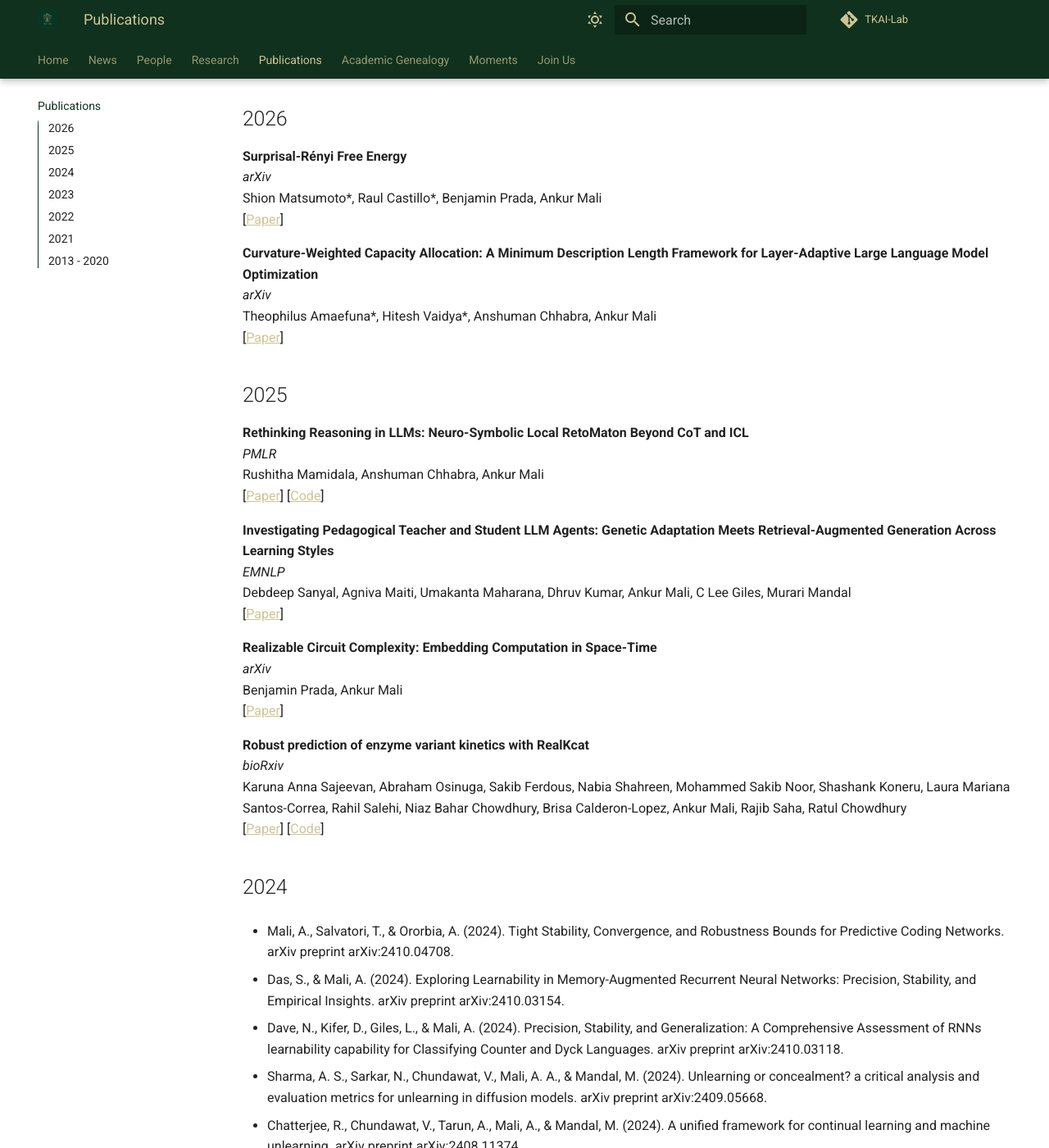
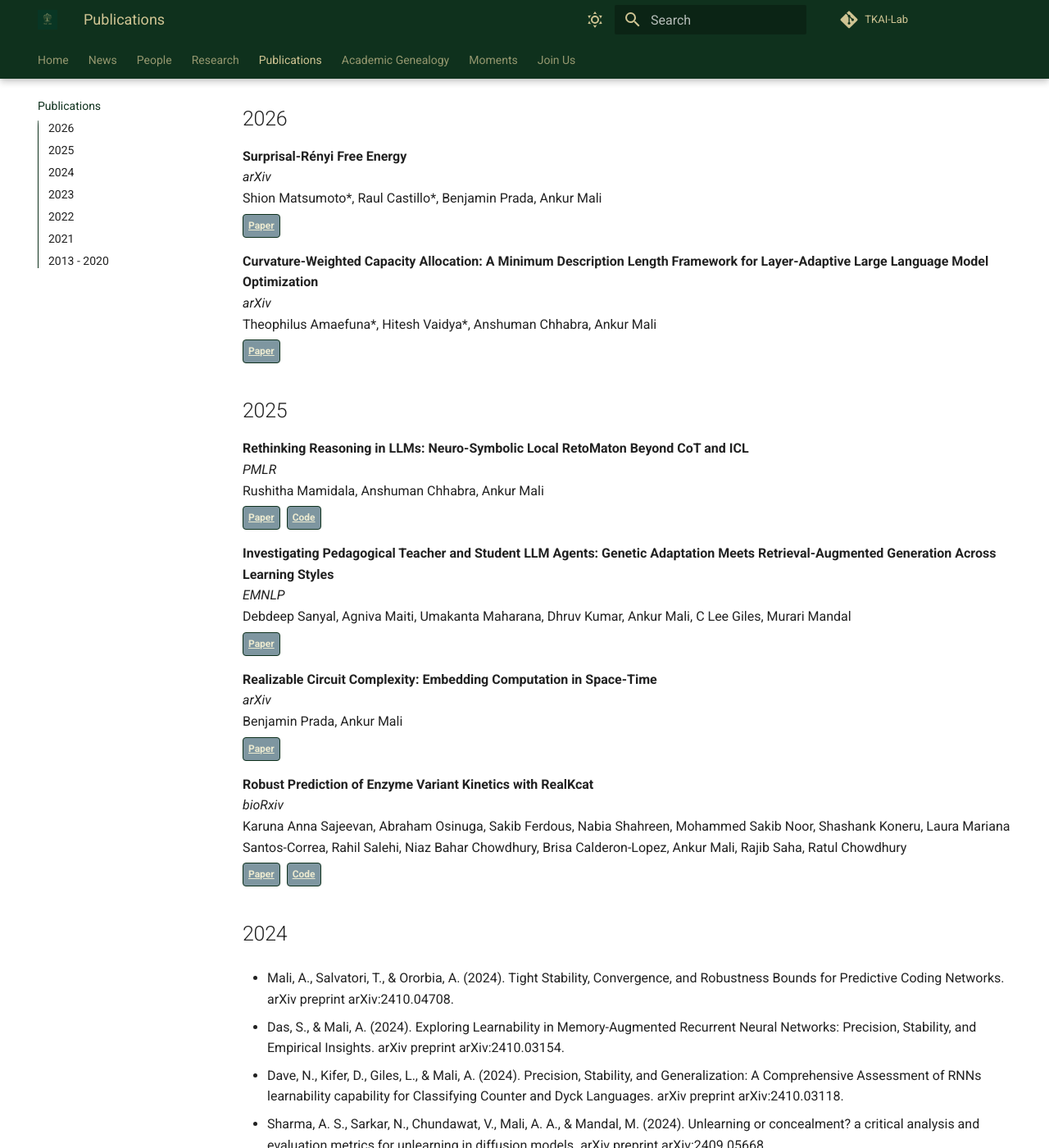
Before and after one commit to TKAI-LAB-Mali/tkai-lab-mali.github.io, an MkDocs documentation site: the page built from docs/publications.md, in a window 1280 px wide and 1400 px high, scrolled down 208 px. Shown: the whole window at 82% size. Built offline with MkDocs 1.6.1 and Material for MkDocs 9.7.7, drawn with Linux system fonts in a browser that asks for light colours.

```diff
--- a/.pre-commit-config.yaml
+++ b/.pre-commit-config.yaml
@@ -3,6 +3,7 @@ repos:
     rev: v6.0.0
     hooks:
       - id: check-added-large-files
+        args: ["--maxkb=1500"]
       - id: check-yaml
       - id: double-quote-string-fixer
       - id: end-of-file-fixer
--- a/docs/stylesheets/extra.css
+++ b/docs/stylesheets/extra.css
@@ -225,3 +225,22 @@
 .md-copyright * {
   color: #edebd1 !important;
 }
+
+/* --- Buttons --- */
+.md-typeset .md-button.md-button--small {
+  padding: 0.2rem 0.3rem;
+  font-size: 0.6rem;
+  border-radius: 0.2rem;
+  margin-top: 0.3rem;
+  margin-right: 0.2rem;
+  /* background-color: var(--md-primary-fg-color); */
+  background-color: #7E96A0;
+  color: #edebd1 !important;
+  border: 1px solid var(--md-primary-fg-color);
+}
+
+.md-typeset .md-button.md-button--small:hover {
+  background-color: #CFC493;
+  color: var(--md-primary-fg-color) !important;
+  border-color: #CFC493;
+}
```
Also changed, not shown: docs/publications.md (+9 -7 lines), docs/research.md (+6 -0 lines), docs/assets/images/research/bmssp.png (added), docs/assets/images/research/layer-if.png (added), docs/assets/images/research/rcd.png (added).
